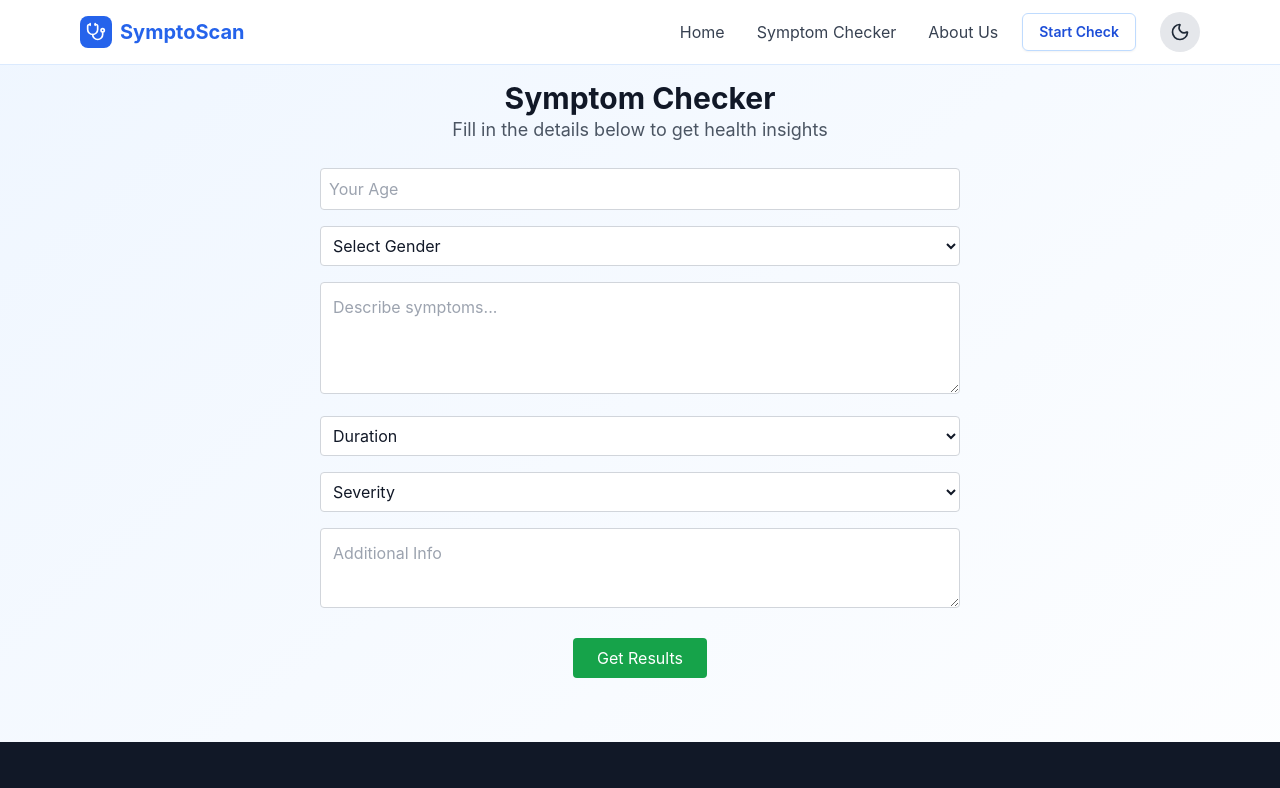
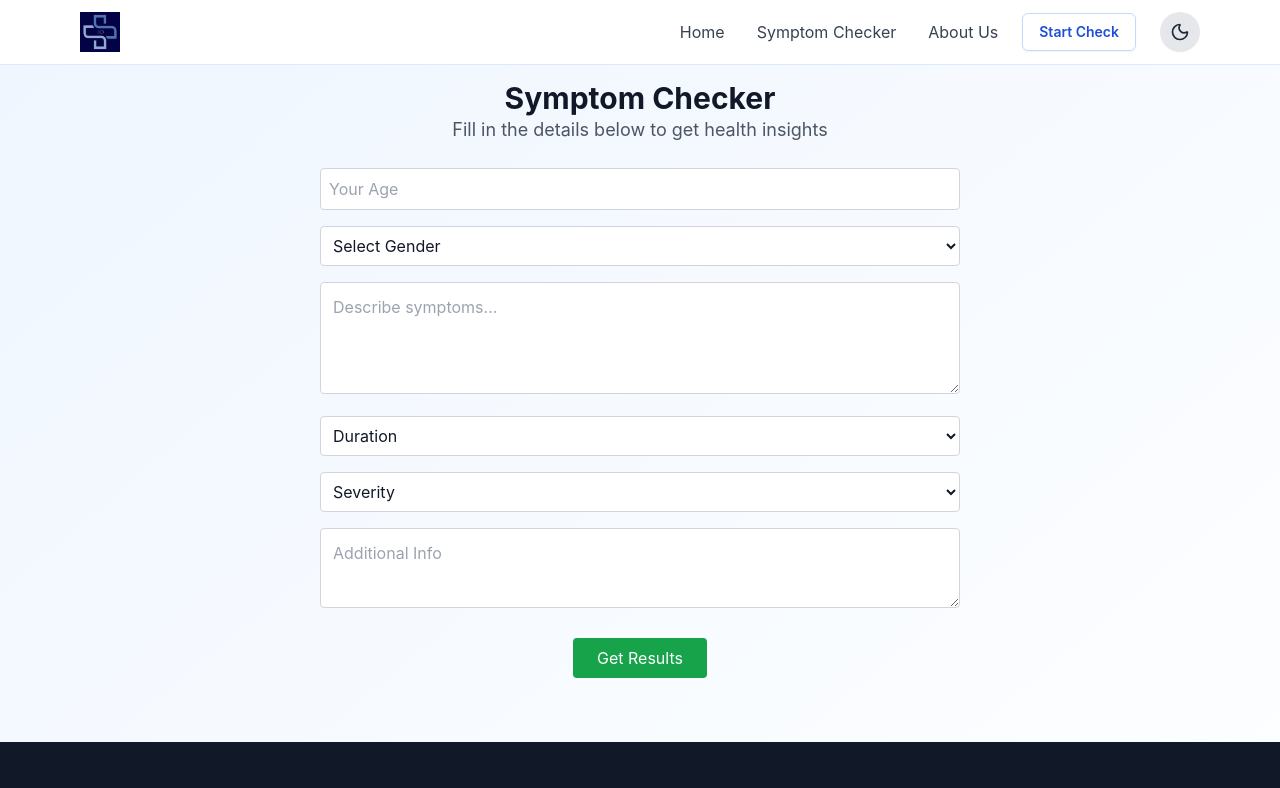
Before and after one commit to Abha1604/SymptoScan-, a React (Create React App) app: page /symptom-checker in a window 1280 px wide. Shown: the top 788 px of the page. Built offline with nearby package versions, Linux system fonts and the light colour scheme.

Commit message:
Resolved merge conflict

```diff
--- a/src/components/Header.jsx
+++ b/src/components/Header.jsx
@@ -16,12 +16,15 @@
       <div className="container mx-auto max-w-6xl px-4">
         <div className="flex items-center justify-between h-16">
           {/* Logo */}
-          <Link to="/" className="flex items-center gap-2 font-bold text-xl text-blue-600 dark:text-blue-400">
-            <div className="w-8 h-8 bg-blue-600 dark:bg-blue-500 rounded-lg flex items-center justify-center">
-              <Stethoscope className="w-5 h-5 text-white" />
-            </div>
-            SymptoScan
+          <Link to="/" className="flex items-center gap-3">
+            <img
+              src="/TO.png"
+              alt="SymptoScan Logo"
+              className="h-10 w-auto"
+              title="SymptoScan"
+              />
           </Link>
+
 
           {/* Navigation + Actions */}
           <div className="flex items-center gap-6">
```
Also changed, not shown: public/TO.png (added).
